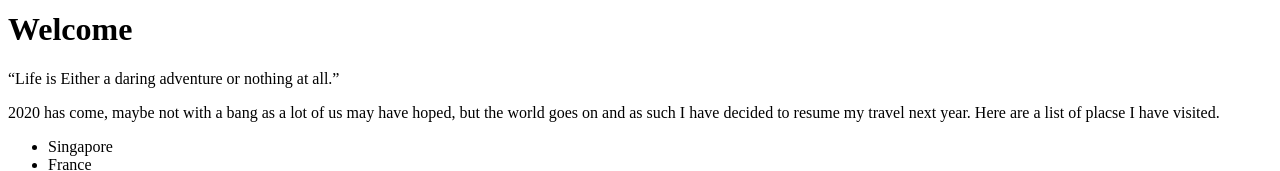
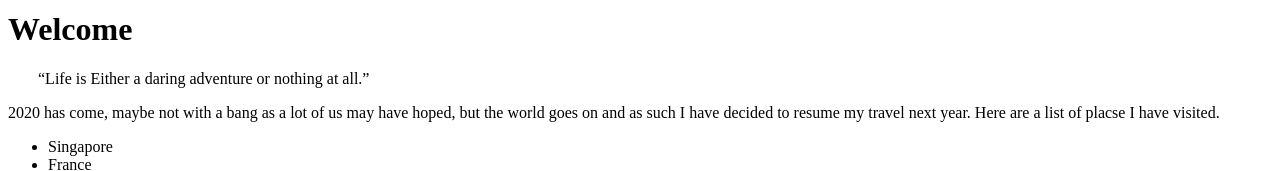
Before and after one commit to eyetech2dev/mytravelstories, a plain HTML site: page index.html in a window 1280 px wide. Shown: the part 340-511 px from the top of the page. Drawn offline with Linux system fonts and the light colour scheme.

Commit message:
add margin for quote

```diff
--- a/css/styles.css
+++ b/css/styles.css
@@ -5,3 +5,6 @@ table, td, th {
 th {
     background-color: lightgray;
 }
+q {
+    margin-left: 30px;
+}
```
